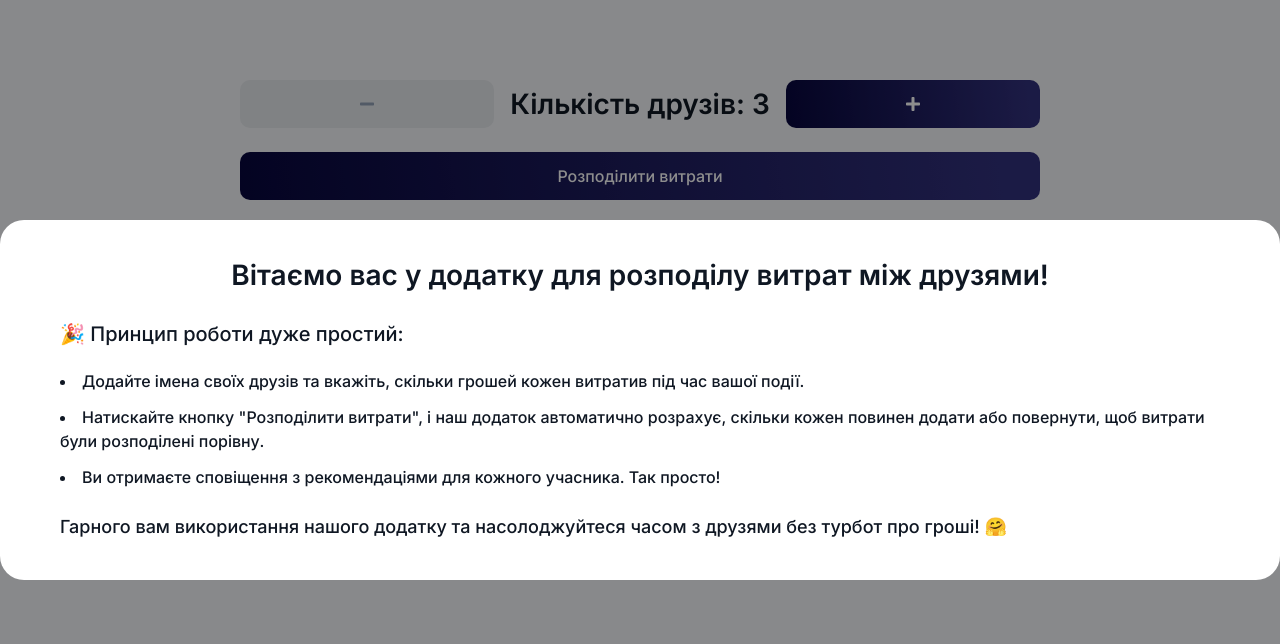
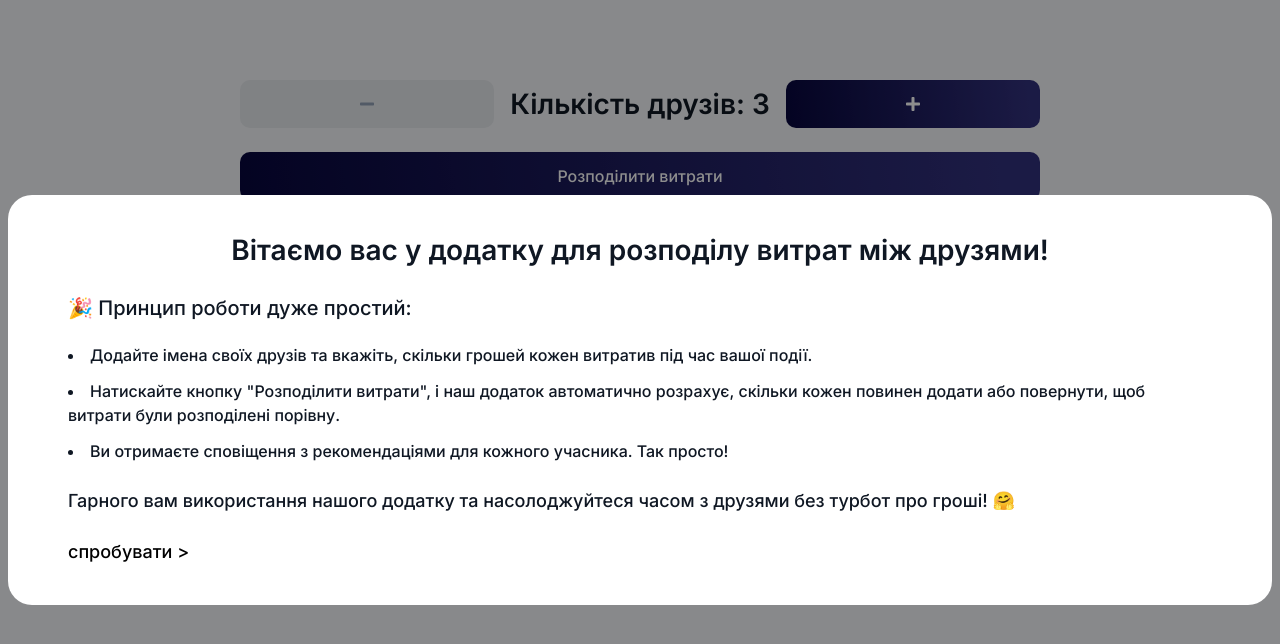
Before and after one commit to SlavaAndreievvvv/calculator, a Next.js app: page / in a window 1280 px wide. Shown: the top 644 px of the page. Built offline with nearby package versions, Linux system fonts and the light colour scheme.

Commit message:
mobile fixes

```diff
--- a/src/ui/components/Popup/Popup.module.css
+++ b/src/ui/components/Popup/Popup.module.css
@@ -5,10 +5,27 @@
   display: flex;
   justify-content: center;
   align-items: center;
+  padding: 8px;
 }
 
 .card {
   background-color: var(--color-white);
-  padding: 40px 60px;
+  padding: 16px;
   border-radius: 24px;
 }
+@media (min-width: 768px) {
+  .card {
+    padding: 40px 60px;
+  }
+}
+
+.close {
+  color: var(--color-black);
+  font-size: 18px;
+  font-weight: 500;
+  outline: none;
+  border: none;
+  background-color: transparent;
+  cursor: pointer;
+  margin-top: 24px;
+}
--- a/src/ui/components/Popup/Popup.tsx
+++ b/src/ui/components/Popup/Popup.tsx
@@ -1,25 +1,31 @@
 "use client";
 
 import clsx from "clsx";
+import { ReactNode, forwardRef, Ref } from "react";
 import styles from "./Popup.module.css";
-import { ReactNode, forwardRef, Ref } from "react";
 
 export interface PopupProps {
   className?: string;
   children: ReactNode;
   isOpen?: boolean;
+  onClose?: () => void;
 }
 
 export const Popup = forwardRef(
   (
-    { className, children, isOpen = false }: PopupProps,
+    { className, children, isOpen = false, onClose }: PopupProps,
     ref: Ref<HTMLDivElement>
   ) => {
     return isOpen ? (
       <div className={clsx(styles.container, className)}>
-        <span ref={ref} className={styles.card}>
+        <div ref={ref} className={styles.card}>
           {children}
-        </span>
+          {onClose && (
+            <button onClick={onClose} className={styles.close}>
+              {`спробувати >`}
+            </button>
+          )}
+        </div>
       </div>
     ) : null;
   }
--- a/src/ui/pages/HomePage/HomePage.tsx
+++ b/src/ui/pages/HomePage/HomePage.tsx
@@ -1,6 +1,6 @@
 "use client";
 
-import { ChangeEvent, useRef, useState } from "react";
+import { ChangeEvent, useEffect, useRef, useState } from "react";
 import { Button, Input, Popup } from "@/ui/components";
 import { About, NumberOfFriends, Results } from "./components";
 import { useOnClickOutside } from "usehooks-ts";
@@ -119,7 +119,11 @@ export const HomePage = () => {
           <Results results={results} />
         </Popup>
 
-        <Popup ref={aboutRef} isOpen={isAboutPopupOpen}>
+        <Popup
+          onClose={() => setIsAboutPopupOpen(false)}
+          ref={aboutRef}
+          isOpen={isAboutPopupOpen}
+        >
           <About />
         </Popup>
       </div>
--- a/src/ui/pages/HomePage/components/About/About.module.css
+++ b/src/ui/pages/HomePage/components/About/About.module.css
@@ -4,10 +4,17 @@
 
 .title {
   color: var(--color-n10);
-  font-size: 28px;
+  font-size: 20px;
   font-weight: 600;
   text-align: center;
-  margin-bottom: 32px;
+  margin-bottom: 24px;
+}
+@media (min-width: 768px) {
+  .title {
+    font-size: 28px;
+    text-align: center;
+    margin-bottom: 32px;
+  }
 }
 
 .content {
@@ -18,14 +25,24 @@
 
 .subtitle {
   color: var(--color-n10);
-  font-size: 20px;
+  font-size: 18px;
   font-weight: 500;
+}
+@media (min-width: 768px) {
+  .subtitle {
+    font-size: 20px;
+  }
 }
 
 .wish {
   color: var(--color-n10);
-  font-size: 18px;
+  font-size: 16px;
   font-weight: 500;
+}
+@media (min-width: 768px) {
+  .wish {
+    font-size: 18px;
+  }
 }
 
 .listRule {
--- a/src/ui/pages/HomePage/components/Results/Results.module.css
+++ b/src/ui/pages/HomePage/components/Results/Results.module.css
@@ -6,18 +6,28 @@
 
 .title {
   color: var(--color-n10);
-  font-size: 28px;
+  font-size: 24px;
   font-weight: 600;
   text-align: center;
+}
+@media (min-width: 768px) {
+  .title {
+    font-size: 28px;
+  }
 }
 
 .text {
   color: var(--color-n10);
-  font-size: 24px;
+  font-size: 20px;
   font-weight: 500;
   display: flex;
   flex-direction: column;
   gap: 6px;
+}
+@media (min-width: 768px) {
+  .title {
+    font-size: 24px;
+  }
 }
 
 .text span[data-result="return"] {
```
